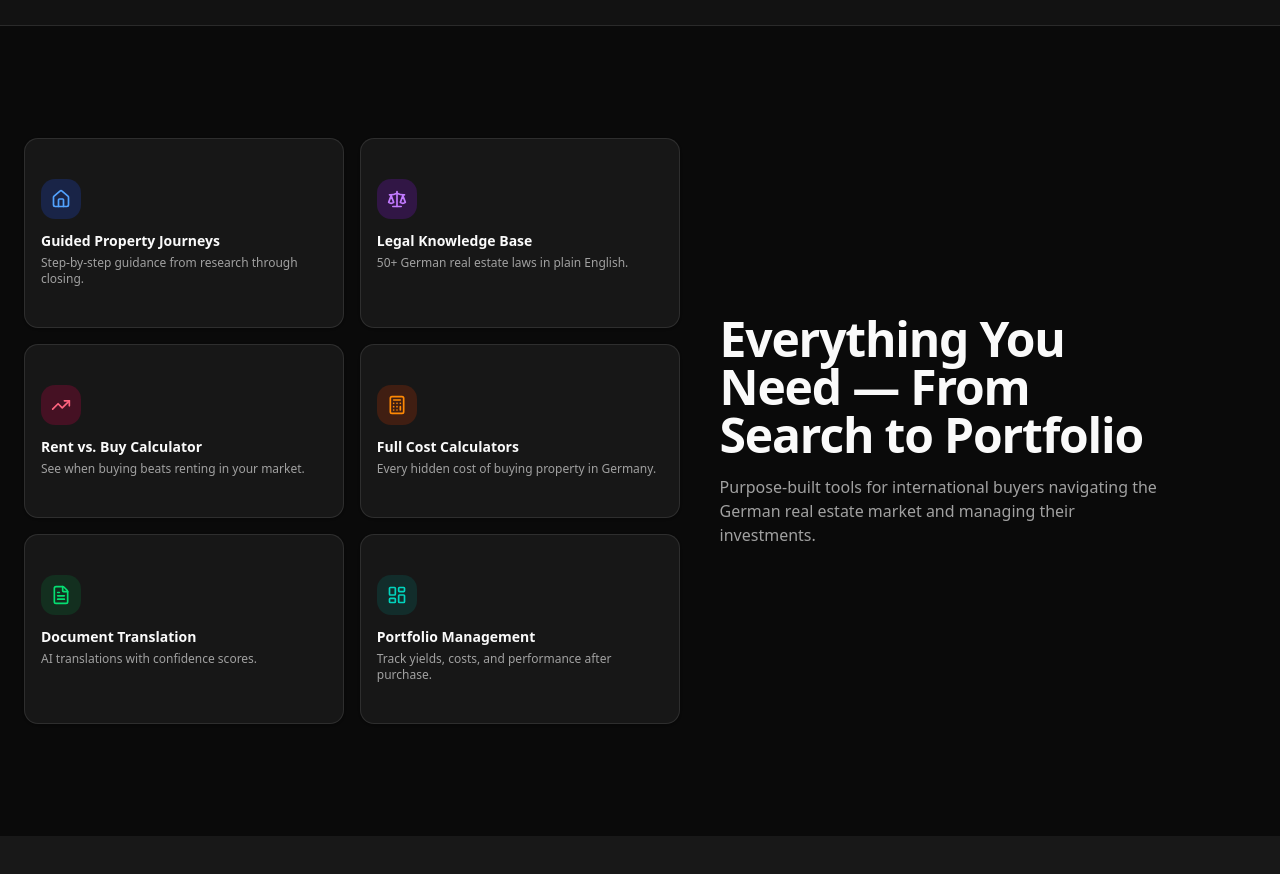
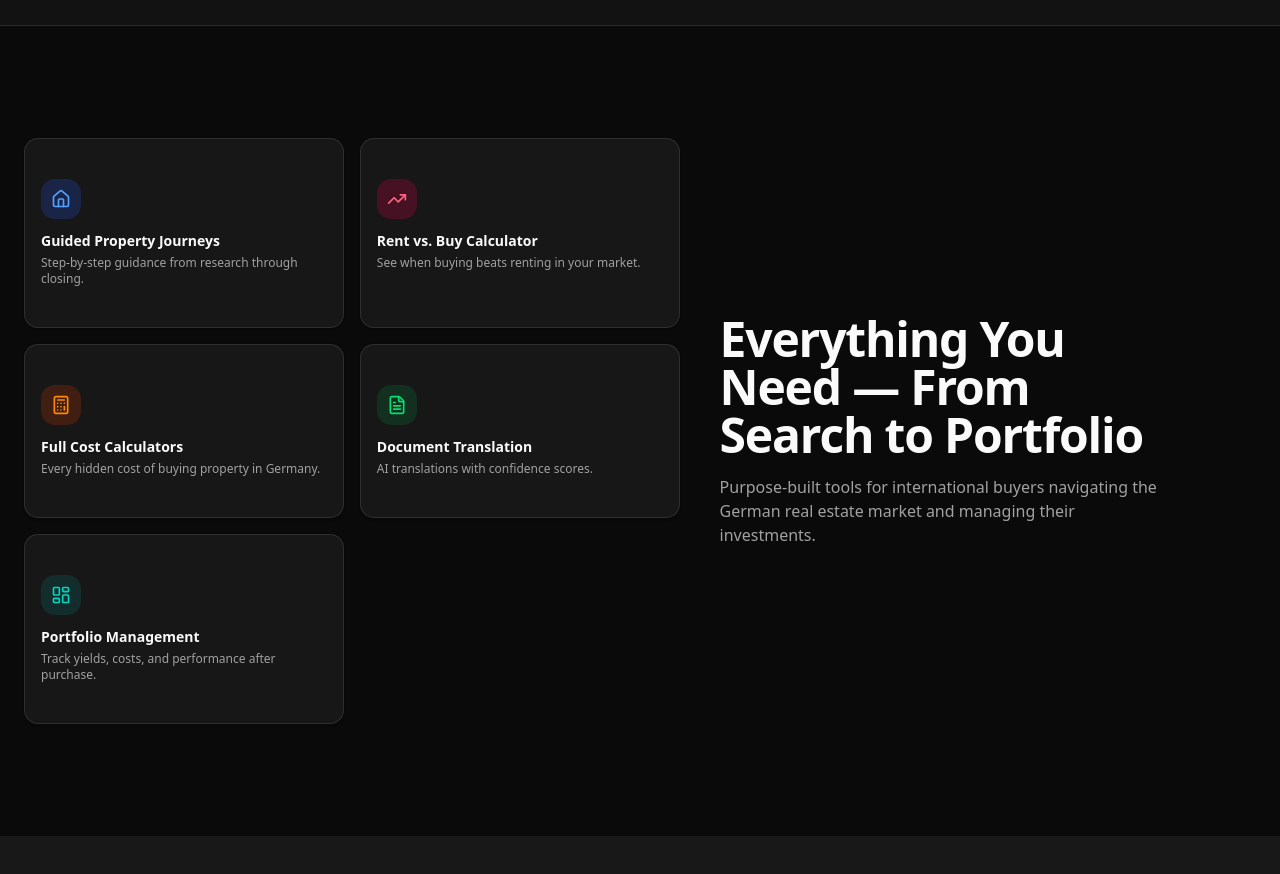
Before and after one commit to Sojisoyoye/heimpath, a React (Vite) app in the folder frontend/: page / in a window 1280 px wide. Shown: the part 1600-2474 px from the top of the page. Built offline with nearby package versions, Linux system fonts and the light colour scheme; no server answers.

Commit message:
refactor(landing): remove legal knowledge base feature card
It was the only clickable card in an otherwise non-interactive grid,
an inconsistent affordance. /laws is still linked from
FreeLibrarySection elsewhere on the page.

```diff
--- a/frontend/src/components/Landing/FeaturesSection.tsx
+++ b/frontend/src/components/Landing/FeaturesSection.tsx
@@ -1,10 +1,8 @@
-import { Link } from "@tanstack/react-router"
 import {
   Calculator,
   FileText,
   Home,
   LayoutDashboard,
-  Scale,
   TrendingUp,
 } from "lucide-react"
 
@@ -22,14 +20,6 @@ const FEATURES = [
     title: "Guided Property Journeys",
     description: "Step-by-step guidance from research through closing.",
     color: "bg-blue-100 text-blue-600 dark:bg-blue-900/40 dark:text-blue-400",
-  },
-  {
-    icon: Scale,
-    title: "Legal Knowledge Base",
-    description: "50+ German real estate laws in plain English.",
-    color:
-      "bg-purple-100 text-purple-600 dark:bg-purple-900/40 dark:text-purple-400",
-    href: "/laws",
   },
   {
     icon: TrendingUp,
@@ -71,9 +61,8 @@ function FeaturesSection() {
         <div className="grid gap-10 lg:grid-cols-[1.1fr_0.9fr] lg:items-center">
           <AnimateIn>
             <div className="grid grid-cols-2 gap-4">
-              {FEATURES.map((feature, i) => {
-                const href = "href" in feature ? feature.href : undefined
-                const card = (
+              {FEATURES.map((feature, i) => (
+                <AnimateIn key={feature.title} delayMs={(i + 1) * 75}>
                   <Card className="h-full transition-shadow hover:shadow-md">
                     <CardContent className="flex flex-col gap-3 p-4">
                       <div
@@ -91,20 +80,8 @@ function FeaturesSection() {
                       </div>
                     </CardContent>
                   </Card>
-                )
-
-                return (
-                  <AnimateIn key={feature.title} delayMs={(i + 1) * 75}>
-                    {href ? (
-                      <Link to={href} className="block h-full">
-                        {card}
-                      </Link>
-                    ) : (
-                      card
-                    )}
-                  </AnimateIn>
-                )
-              })}
+                </AnimateIn>
+              ))}
             </div>
           </AnimateIn>
 
```
